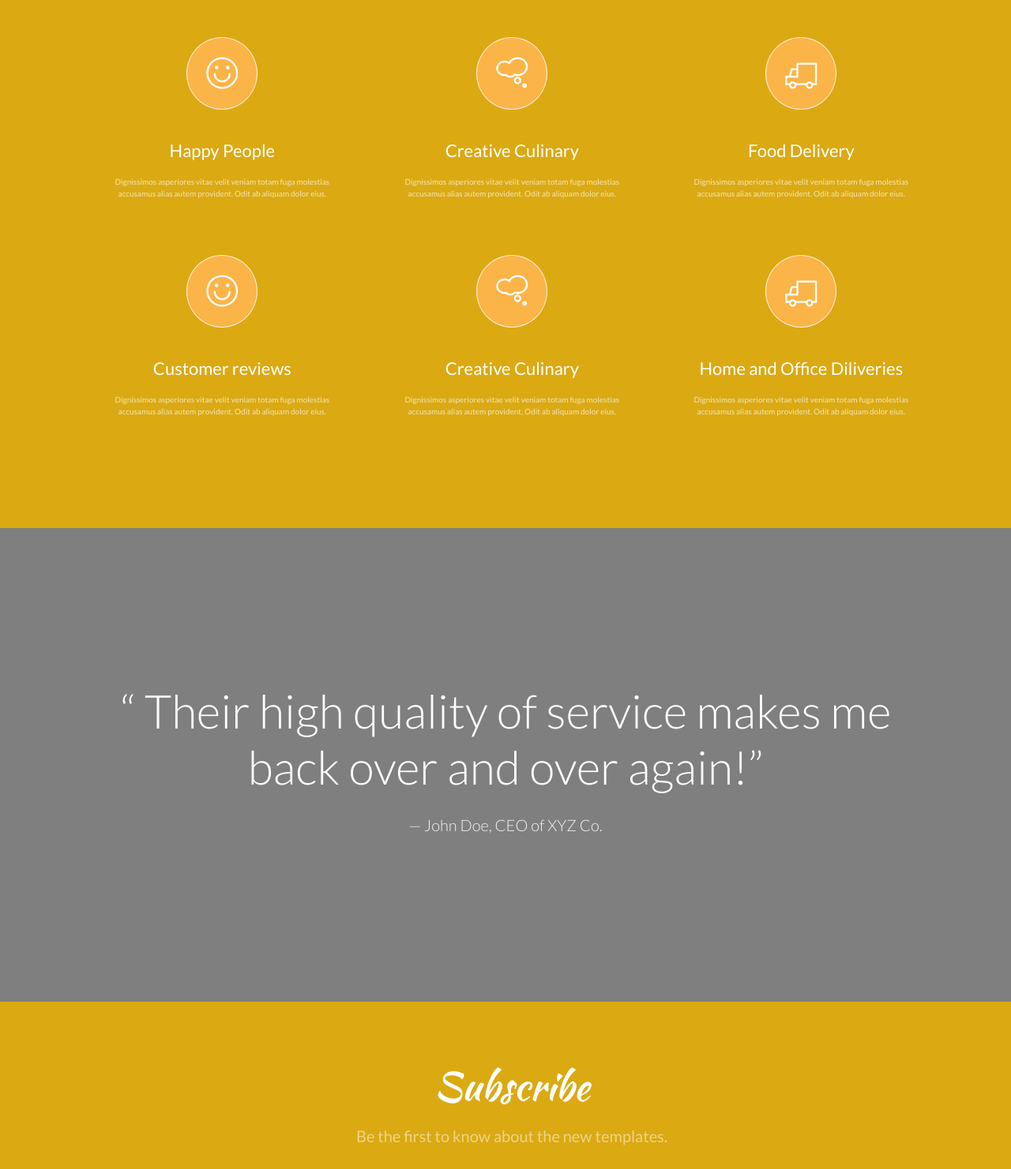
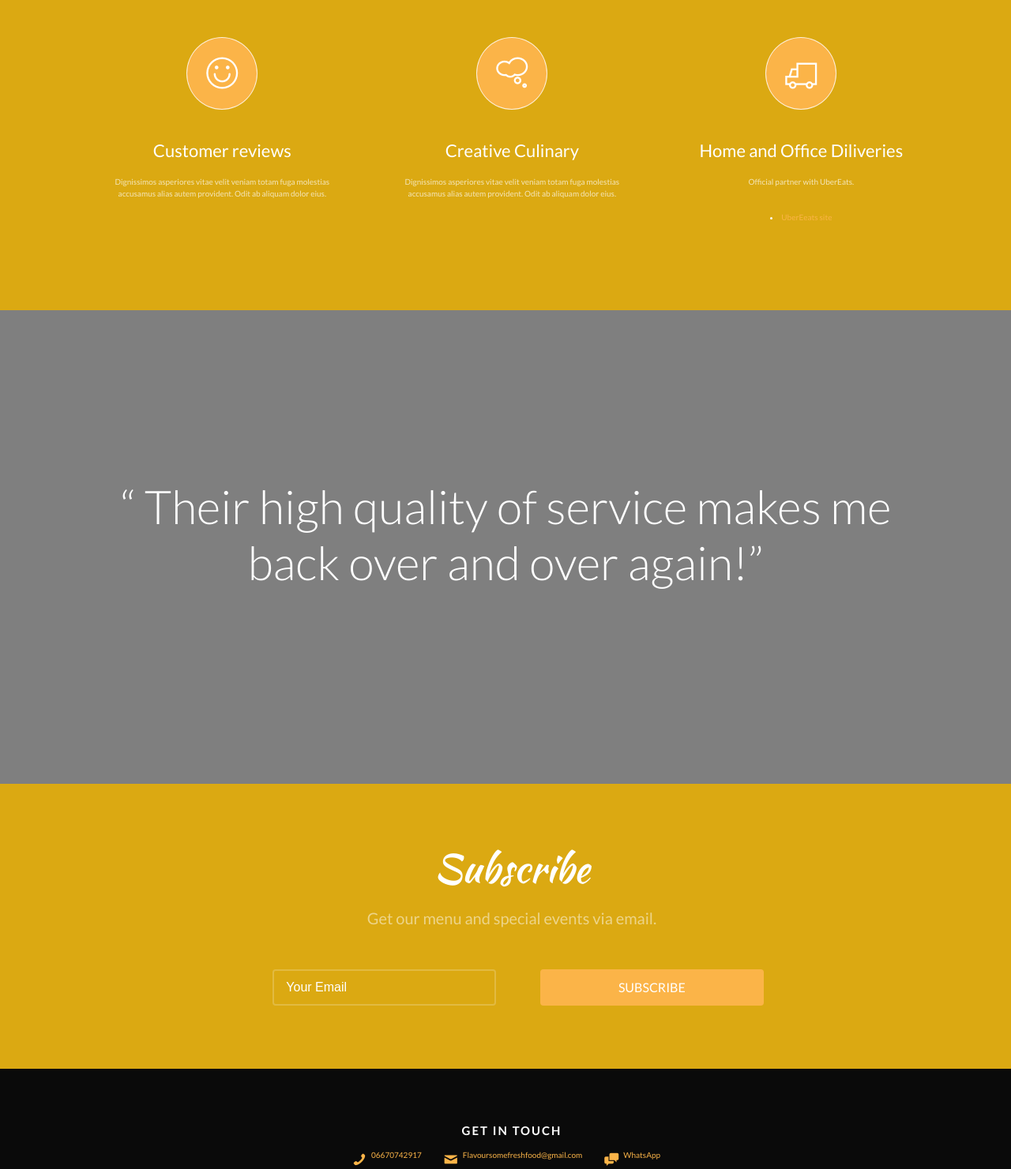
Before and after one commit to Mihlali-max/flavoursome, a plain HTML site: page services.html in a window 1280 px wide. Shown: the part 838-2319 px from the top of the page at 79% size. Drawn offline with Linux system fonts and the light colour scheme; files whose address does not match are found by name.

Commit message:
Add files via upload

```diff
--- a/services.html
+++ b/services.html
@@ -117,33 +117,6 @@
 						<span class="icon">
 							<i class="ti-face-smile"></i>
 						</span>
-						<h3>Happy People</h3>
-						<p>Dignissimos asperiores vitae velit veniam totam fuga molestias accusamus alias autem provident. Odit ab aliquam dolor eius.</p>
-					</div>
-				</div>
-				<div class="col-md-4 col-sm-6">
-					<div class="feature-center animate-box" data-animate-effect="fadeIn">
-						<span class="icon">
-							<i class="ti-thought"></i>
-						</span>
-						<h3>Creative Culinary</h3>
-						<p>Dignissimos asperiores vitae velit veniam totam fuga molestias accusamus alias autem provident. Odit ab aliquam dolor eius.</p>
-					</div>
-				</div>
-				<div class="col-md-4 col-sm-6">
-					<div class="feature-center animate-box" data-animate-effect="fadeIn">
-						<span class="icon">
-							<i class="ti-truck"></i>
-						</span>
-						<h3>Food Delivery</h3>
-						<p>Dignissimos asperiores vitae velit veniam totam fuga molestias accusamus alias autem provident. Odit ab aliquam dolor eius.</p>
-					</div>
-				</div>
-				<div class="col-md-4 col-sm-6">
-					<div class="feature-center animate-box" data-animate-effect="fadeIn">
-						<span class="icon">
-							<i class="ti-face-smile"></i>
-						</span>
 						<h3>Customer reviews</h3>
 						<p>Dignissimos asperiores vitae velit veniam totam fuga molestias accusamus alias autem provident. Odit ab aliquam dolor eius.</p>
 					</div>
@@ -163,9 +136,12 @@
 							<i class="ti-truck"></i>
 						</span>
 						<h3>Home and Office Diliveries</h3>
-						<p>Dignissimos asperiores vitae velit veniam totam fuga molestias accusamus alias autem provident. Odit ab aliquam dolor eius.</p>
+						<p>Official partner with UberEats.</p>
+						<li><a class="ub" href="https://www.ubereats.com/za/johannesburg/food-delivery/flavoursome-fresh-foods-sandton/NdwdLIXXTM2q342MBogE0Q"><i class="icon-uber-eats"></i> UberEeats site</a></li>
+
 					</div>
 				</div>
+
 
 			</div>
 		</div>
@@ -178,7 +154,7 @@
 			<div class="display-t">
 				<div class="display-tc">
 					<h1>&ldquo; Their high quality of service makes me back over and over again!&rdquo;</h1>
-					<p>&mdash; John Doe, CEO of XYZ Co.</p>
+
 				</div>
 			</div>
 		</div>
@@ -189,7 +165,7 @@
 			<div class="row animate-box">
 				<div class="col-md-8 col-md-offset-2 text-center gtco-heading">
 					<h2 class="cursive-font">Subscribe</h2>
-					<p>Be the first to know about the new templates.</p>
+					<p>Get our menu and special events via email.</p>
 				</div>
 			</div>
 			<div class="row animate-box">
```
Also changed, not shown: contact.html (+6 -5 lines), menu.html (+2 -2 lines).
